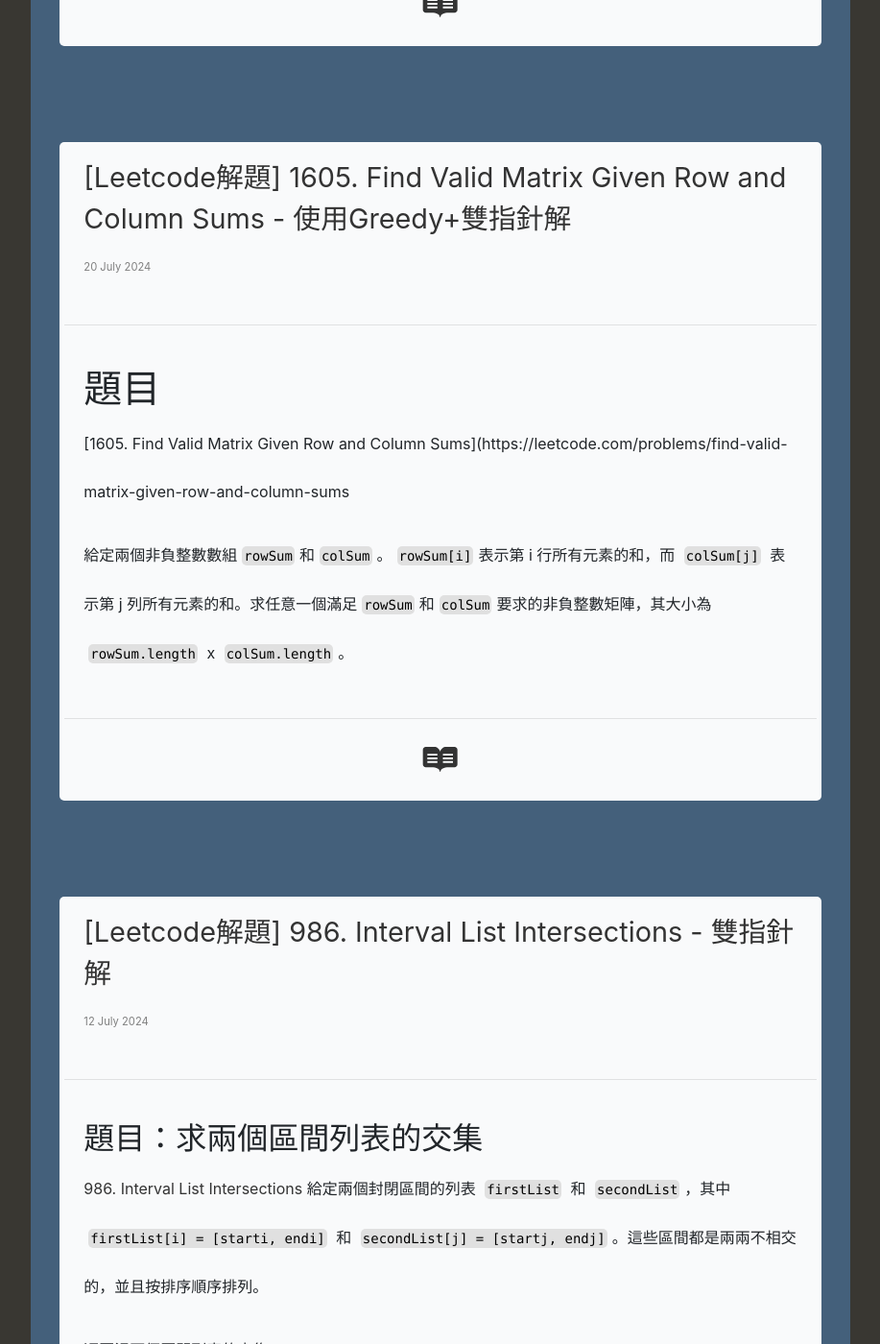
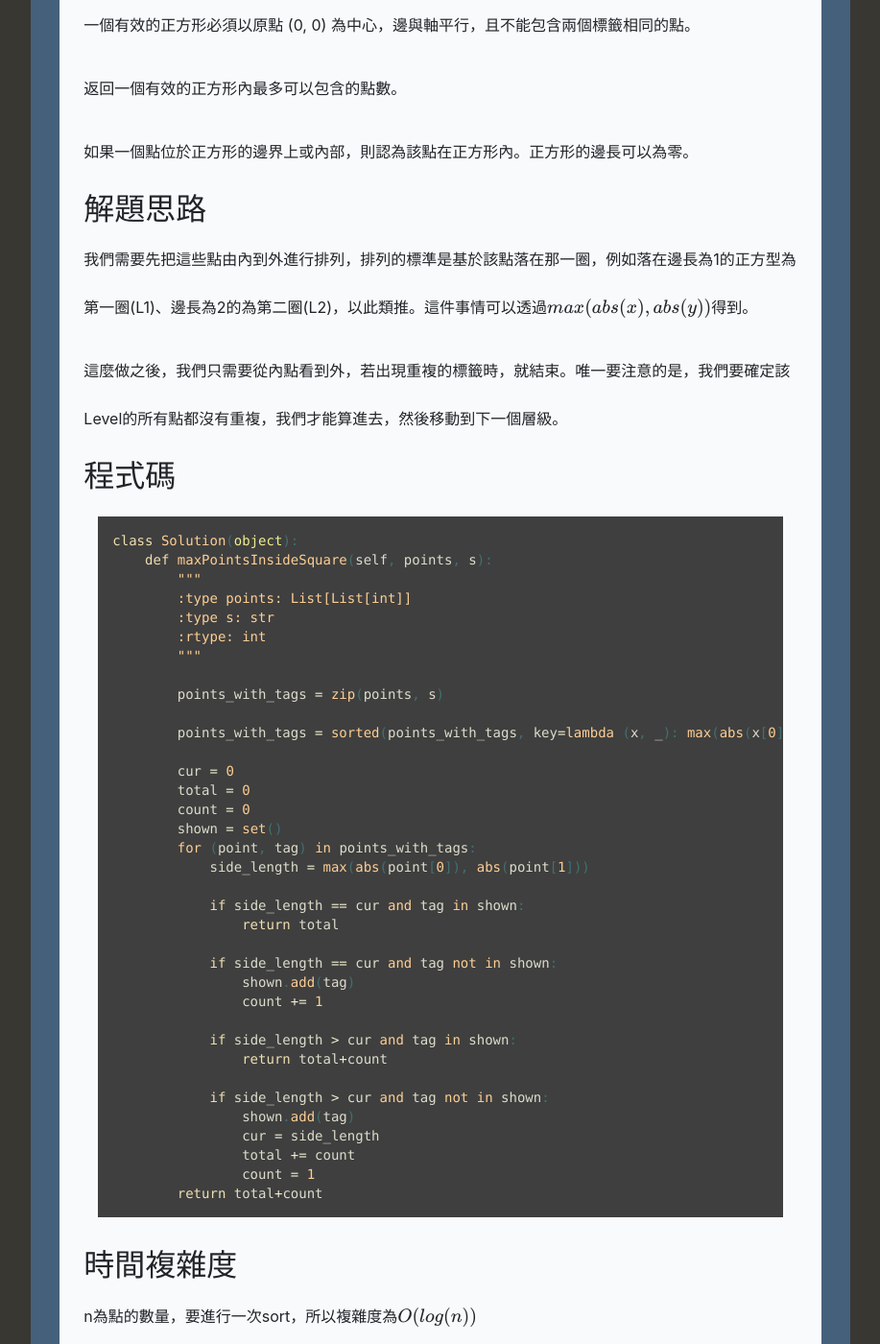
Before and after one commit to catxcoders/catxcoders.github.io, a Jekyll site: the page built from posts/categories/medium/index.html, in a window 1280 px wide and 1400 px high, scrolled down 595 px. Shown: the whole window at 96% size, without its empty margins (181-1098 px from the left). Built offline with Jekyll 4.4.1, drawn with Linux system fonts in a browser that asks for light colours; nearby versions of some CDN libraries; formulas are drawn with MathJax 3; some of the changed text lies outside the part shown.

Commit message:
Add 3143.

````diff
--- a/_posts/2024-07-20-1605-Find-Valid-Matrix-Given-Row-and-Column-Sums.markdown
+++ b/_posts/2024-07-20-1605-Find-Valid-Matrix-Given-Row-and-Column-Sums.markdown
@@ -10,7 +10,7 @@
 
 # 題目
 
-[1605. Find Valid Matrix Given Row and Column Sums](https://leetcode.com/problems/find-valid-matrix-given-row-and-column-sums
+[1605. Find Valid Matrix Given Row and Column Sums](https://leetcode.com/problems/find-valid-matrix-given-row-and-column-sums)
 
 給定兩個非負整數數組`rowSum`和`colSum`。`rowSum[i]`表示第 i 行所有元素的和，而 `colSum[j]` 表示第 j 列所有元素的和。求任意一個滿足`rowSum`和`colSum`要求的非負整數矩陣，其大小為 `rowSum.length` x `colSum.length`。
 
--- /dev/null
+++ b/_posts/2024-08-03-3143-Maximum-Points-Inside-the-Square.markdown
@@ -0,0 +1,71 @@
+---
+layout: article_post
+title:  "[Leetcode解題] 3143. Maximum Points Inside the Square"
+description:  "[Leetcode解題] 3143. Maximum Points Inside the Square"
+categories: medium
+tags: array sort
+langs: python
+excerpt_separator: <!--more-->
+---
+
+## 題目
+
+[3143. Maximum Points Inside the Square](https://leetcode.com/problems/maximum-points-inside-the-square/)
+
+給定一個二維陣列 points 和一個字符串 s，其中 points[i] 表示第 i 個點的坐標，s[i] 表示第 i 個點的標籤。
+
+一個有效的正方形必須以原點 (0, 0) 為中心，邊與軸平行，且不能包含兩個標籤相同的點。
+
+返回一個有效的正方形內最多可以包含的點數。
+
+如果一個點位於正方形的邊界上或內部，則認為該點在正方形內。正方形的邊長可以為零。
+
+## 解題思路
+
+我們需要先把這些點由內到外進行排列，排列的標準是基於該點落在那一圈，例如落在邊長為1的正方型為第一圈(L1)、邊長為2的為第二圈(L2)，以此類推。這件事情可以透過$max(abs(x), abs(y))$得到。
+
+這麼做之後，我們只需要從內點看到外，若出現重複的標籤時，就結束。唯一要注意的是，我們要確定該Level的所有點都沒有重複，我們才能算進去，然後移動到下一個層級。
+
+## 程式碼
+
+```python
+class Solution(object):
+    def maxPointsInsideSquare(self, points, s):
+        """
+        :type points: List[List[int]]
+        :type s: str
+        :rtype: int
+        """
+
+        points_with_tags = zip(points, s)
+
+        points_with_tags = sorted(points_with_tags, key=lambda (x, _): max(abs(x[0]), abs(x[1])))
+
+        cur = 0
+        total = 0
+        count = 0
+        shown = set()
+        for (point, tag) in points_with_tags:
+            side_length = max(abs(point[0]), abs(point[1]))
+
+            if side_length == cur and tag in shown:
+                return total
+
+            if side_length == cur and tag not in shown:
+                shown.add(tag)
+                count += 1
+
+            if side_length > cur and tag in shown:
+                return total+count
+
+            if side_length > cur and tag not in shown:
+                shown.add(tag)
+                cur = side_length
+                total += count
+                count = 1
+        return total+count
+```
+
+## 時間複雜度
+
+n為點的數量，要進行一次sort，所以複雜度為$O(log(n))$
````
